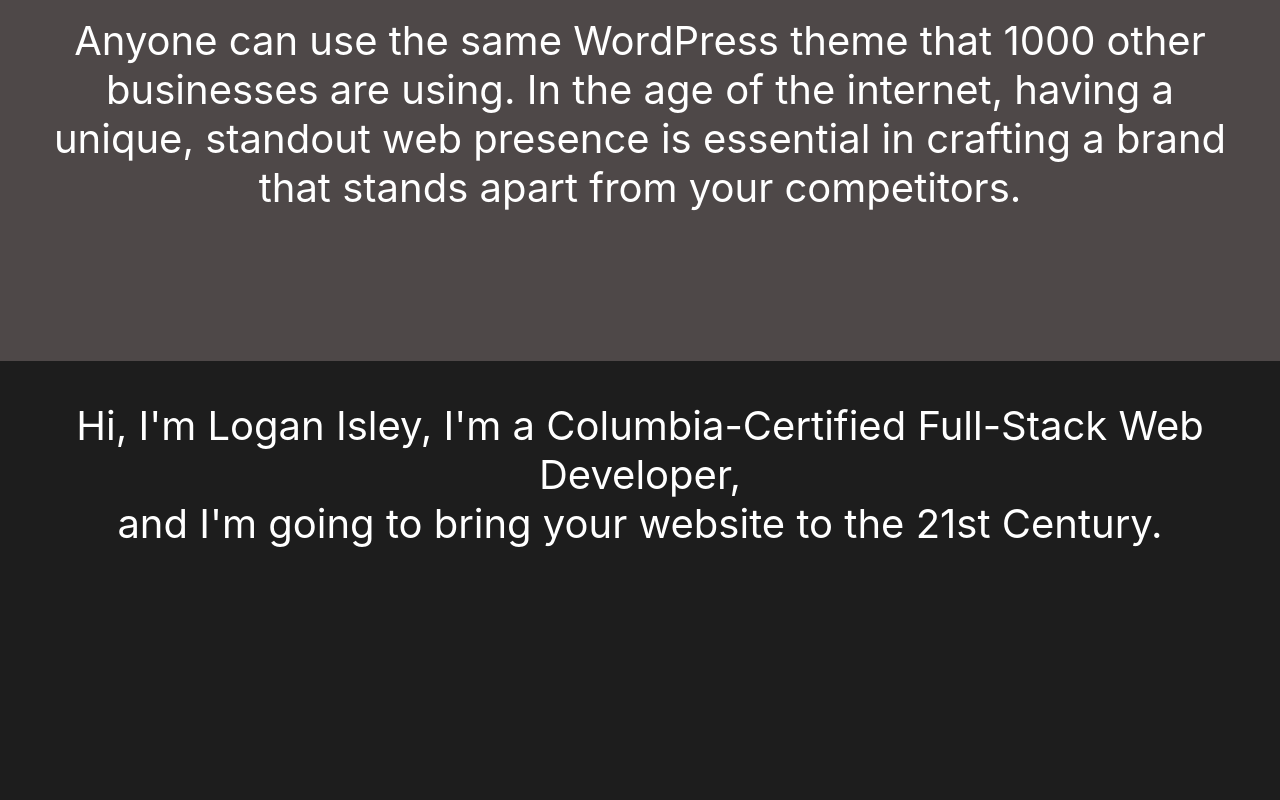
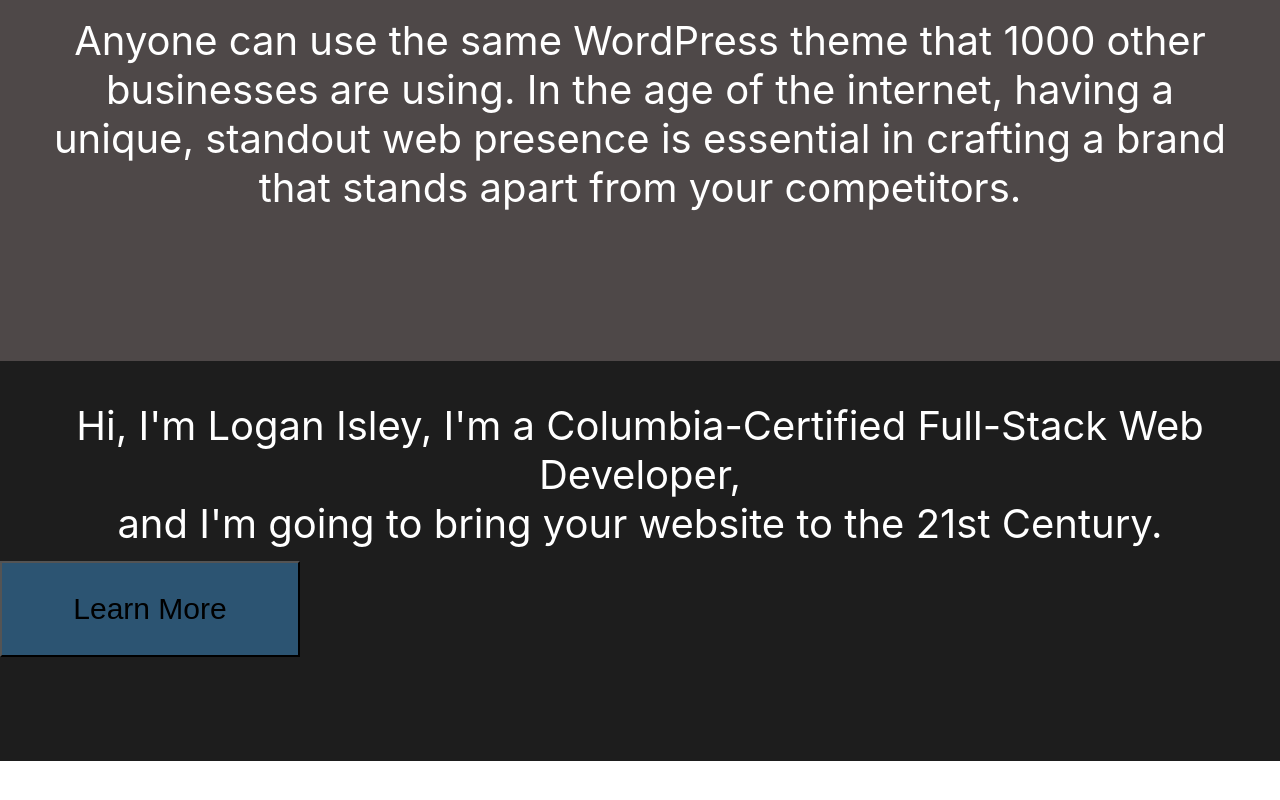
Before and after one commit to LowGcifer/Web-Dev-Site, a React (Create React App) app in the folder client/: page / in a window 1280 px wide. Shown: the part 2975-3775 px from the top of the page. After the commit the page ends 3736 px from the top, so only its background shows below. Built offline with nearby package versions, Linux system fonts and the light colour scheme.

Commit message:
about to start adding routers

```diff
--- a/client/src/pages/home/index.js
+++ b/client/src/pages/home/index.js
@@ -1,6 +1,8 @@
 import Navbar from "../../components/Navbar";
 import HomeHeader from "../../components/HomeHeader";
 import "../../style.css";
+import { Link } from "react-router-dom";
+import Services from "../../pages/services";
 // import App from "../../App";
 
 function Home() {
@@ -62,6 +64,11 @@ function Home() {
             Century.
           </p>
         </div>
+        <div id="final-button-section">
+          <button className="button-style" type="button">
+            Learn More
+          </button>
+        </div>
       </div>
     </div>
   );
--- a/client/src/pages/services/index.js
+++ b/client/src/pages/services/index.js
@@ -0,0 +1,9 @@
+function Services() {
+  return (
+    <div>
+      <h1>Test!</h1>
+    </div>
+  );
+}
+
+export default Services;
--- a/client/src/style.css
+++ b/client/src/style.css
@@ -125,7 +125,7 @@
 }
 
 #home-final-section {
-  height: 569px;
+  height: 200px;
   display: flex;
   justify-content: center;
 }
@@ -135,6 +135,18 @@
   text-align: center;
 }
 
+#final-button-section {
+  height: 200px;
+}
+
+.button-style {
+  color: black;
+  background-color: #2c5472;
+  width: 300px;
+  height: 96px;
+  font-size: 30px;
+}
+
 * {
   /* background-color: #1d1d1d; */
   color: white;
```
